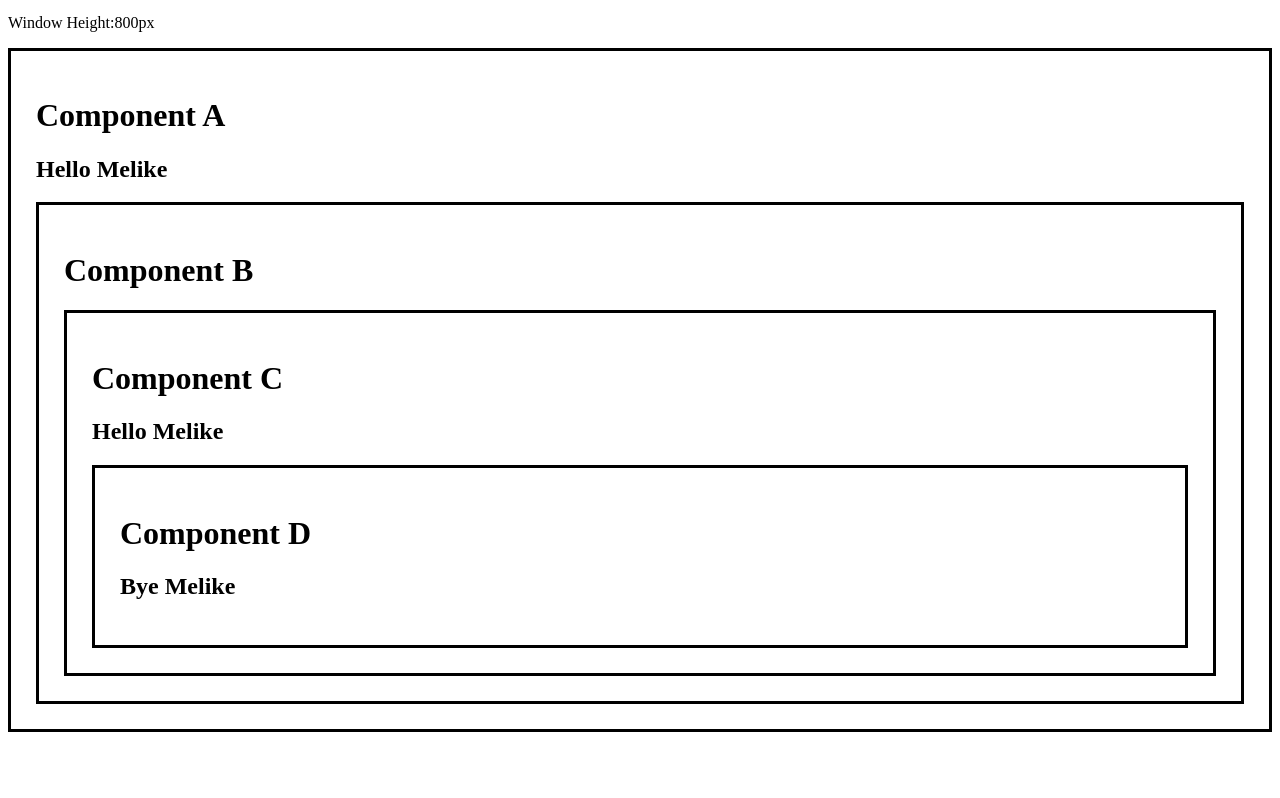
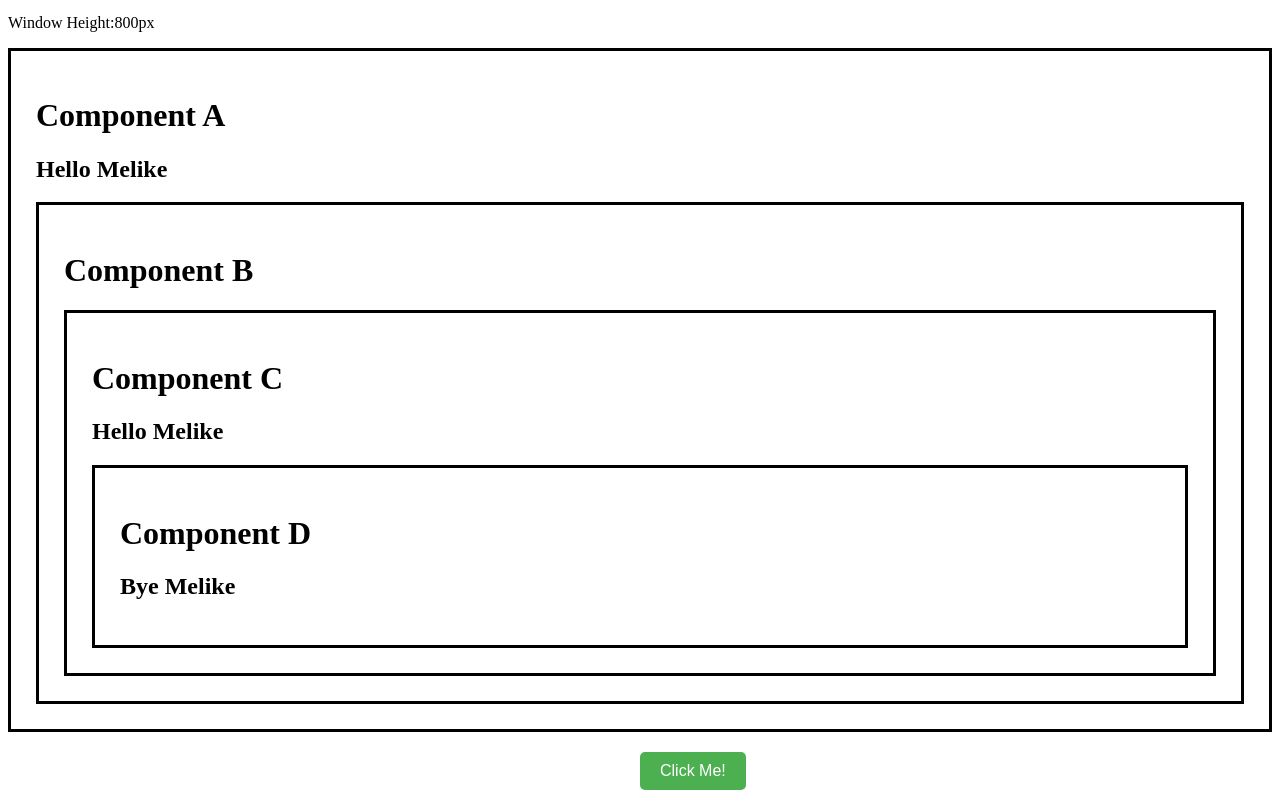
Before and after one commit to MelikeDemiralayy/react-works, a React (Vite) app: page / in a window 1280 px wide. Shown: the part 1952-2750 px from the top of the page. Before the commit the page ends 2692 px from the top, so only its background shows below. Built offline with nearby package versions, Linux system fonts and the light colour scheme.

Commit message:
worked with useRef

```diff
--- a/src/App.jsx
+++ b/src/App.jsx
@@ -18,6 +18,7 @@ import CarList from "./CarList"
 import UseEffect from "./UseEffect"
 import UseEffectTwo from "./UseEffectTwo"
 import ContextA from "./ContextA"
+import UseRef from "./UseRef"
 
 
 
@@ -48,6 +49,7 @@ function App() {
     <UseEffect/>
     <UseEffectTwo/>
     <ContextA/>
+    <UseRef/>
      {/* <Footer/> */}
 
     </>
--- /dev/null
+++ b/src/UseRef.jsx
@@ -0,0 +1,21 @@
+import React, { useState, useEffect, useRef } from 'react'
+
+const UseRef = () => {
+ let [number,setNumber] = useState(0);
+
+ useEffect(() =>{
+    console.log("COMPONENT RENDERED");
+ })
+
+ function handleClick(){
+    setNumber(n => n+1);
+ }
+
+  return (
+    <button onClick={handleClick} className='button-ref' >
+        Click Me!
+    </button>
+  )
+}
+
+export default UseRef
--- a/src/index.css
+++ b/src/index.css
@@ -170,7 +170,7 @@ inline: taiwind gibi kütüphaneler ile ya da direkt const styles{} şeklinde.
  border: 2px solid rgb(202, 131, 131);
  margin: 5px;
  padding: 5px;
- margin-left: 400px;
+ margin-left: 50%;
  margin-top: 10px;
 }
 
@@ -199,3 +199,16 @@ inline: taiwind gibi kütüphaneler ile ya da direkt const styles{} şeklinde.
   border: 3px solid;
   padding: 25px;
 }
+
+.button-ref {
+  padding: 10px 20px;
+  margin-top: 20px;
+  font-size: 16px;
+  cursor: pointer;
+  background-color: #4CAF50;
+  color: white;
+  border: none;
+  border-radius: 5px;
+  margin-left: 50%;
+
+}
```
